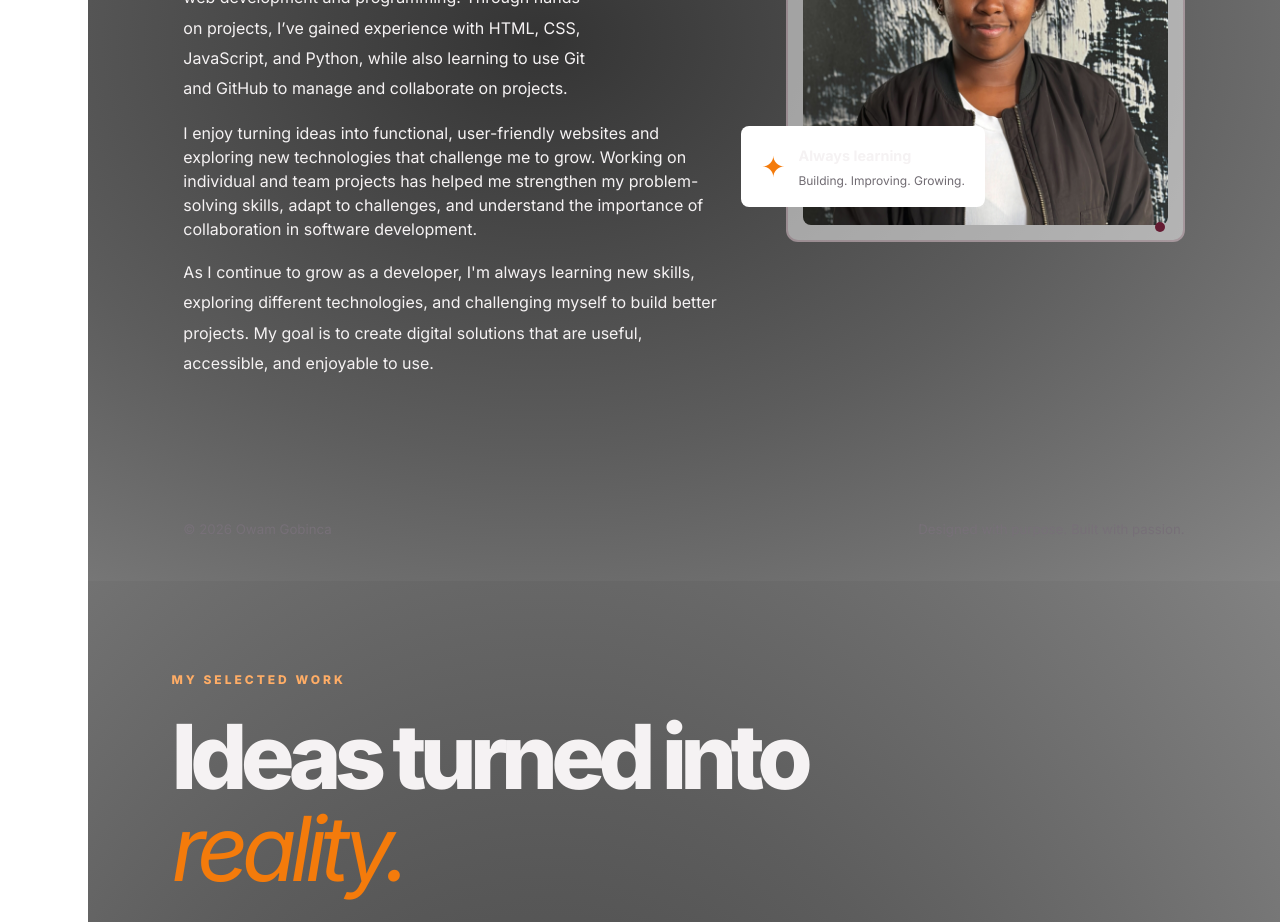
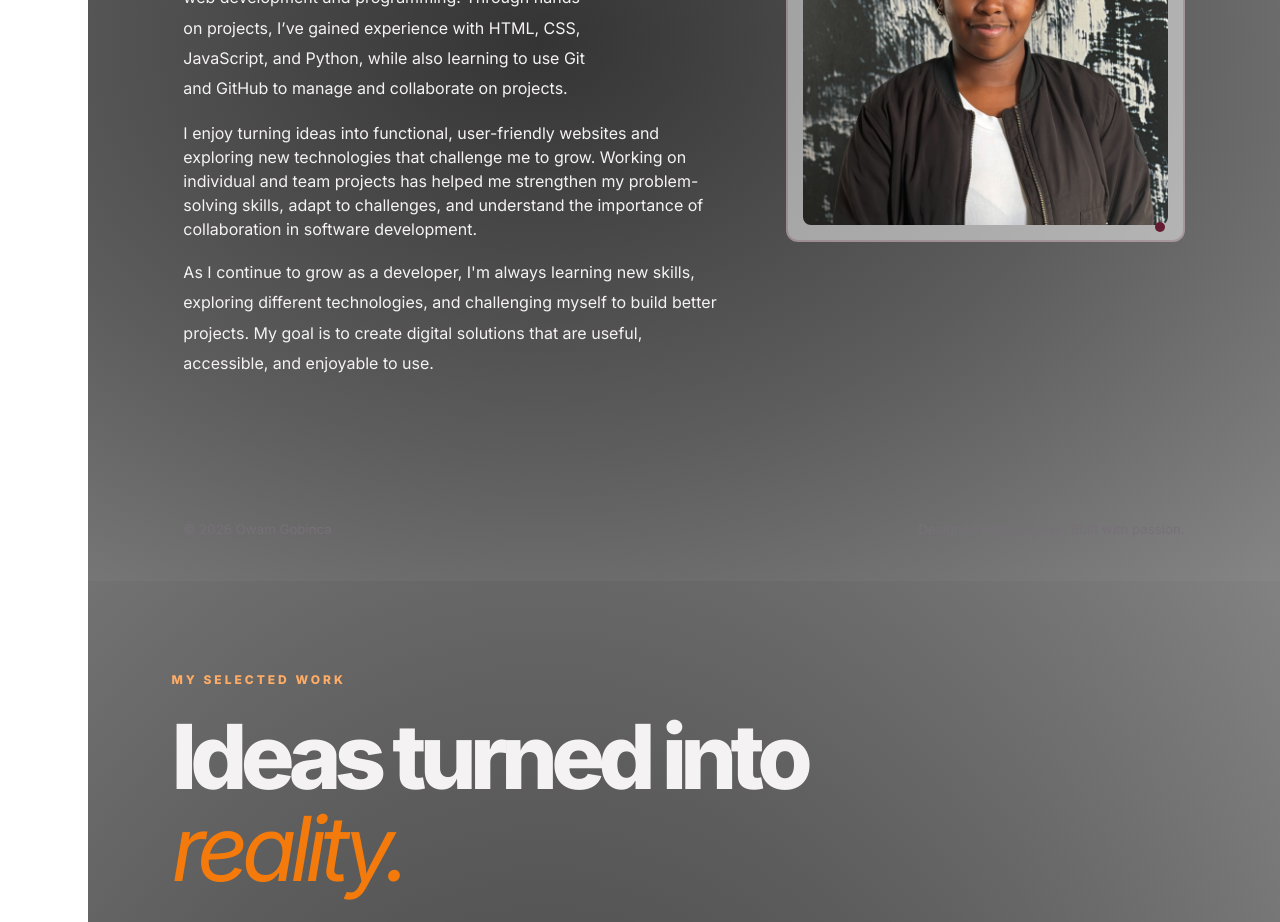
Before and after one commit to OwamGobs/Updated-Portfolio, a Vue app: page / in a window 1280 px wide. Shown: the part 1260-2182 px from the top of the page. Built offline with nearby package versions, Linux system fonts and the light colour scheme.

Commit message:
re designed the layout

```diff
--- a/src/views/About.vue
+++ b/src/views/About.vue
@@ -56,14 +56,6 @@
                 alt="Portrait of Owam Gobinca"
                 class="profile-image"
               />
-            </div>
-
-            <div class="floating-note">
-              <span class="note-icon">✦</span>
-              <div>
-                <strong>Always learning</strong>
-                <p>Building. Improving. Growing.</p>
-              </div>
             </div>
 
             <span class="decorative-dot dot-one"></span>
@@ -204,35 +196,6 @@
   border-radius: 48% 48% 8px 8px;
 }
 
-.floating-note {
-  --muted: #706b72;
-
-  position: absolute;
-  bottom: 35px;
-  left: -45px;
-  display: flex;
-  align-items: center;
-  gap: 13px;
-  padding: 17px 20px;
-  border-radius: 8px;
-  background: var(--surface);
-}
-
-.note-icon {
-  color: var(--orange);
-  font-size: 1.8rem;
-}
-
-.floating-note strong {
-  font-size: 0.9rem;
-}
-
-.floating-note p {
-  color: var(--muted);
-  font-size: 0.75rem;
-  margin: 5px 0 0;
-}
-
 .decorative-dot {
   position: absolute;
   display: block;
@@ -328,12 +291,6 @@
     letter-spacing: -1.5px;
   }
 
-  .floating-note {
-    left: -8px;
-    bottom: 20px;
-    padding: 12px;
-  }
-
   .footer {
     flex-direction: column;
     align-items: center;
```
